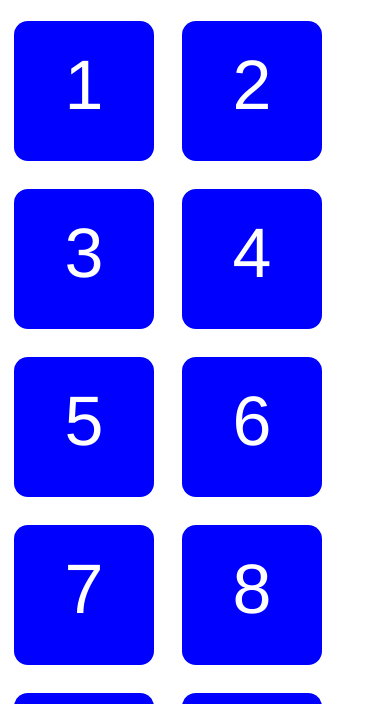
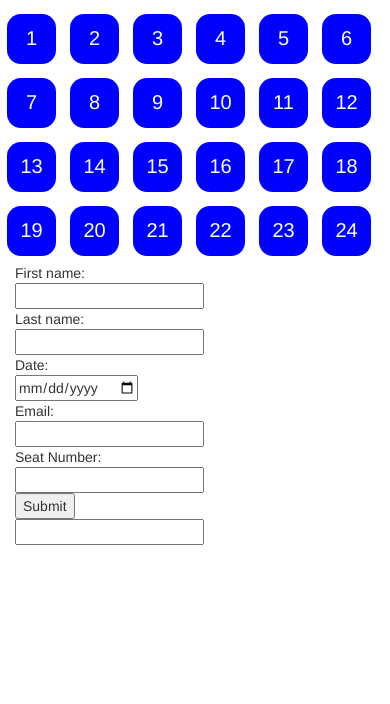
Before and after one commit to DeadHedge/lab10, a website: page index.html in a window 390 px wide. Shown: the part 63-767 px from the top of the page. Drawn offline with nearby package versions, Linux system fonts and the light colour scheme.

Commit message:
mediaqueries

```diff
--- a/css/custom.css
+++ b/css/custom.css
@@ -14,3 +14,13 @@ p {
 	text-align: center;
 	color: white;
 }
+
+@media(max-width:1180px) {
+	.col-md-2 {
+		height:10%;
+		width:10%;
+	}
+	p {
+		font-size:2em;
+	}
+}
--- /dev/null
+++ b/css/media.css
@@ -0,0 +1,41 @@
+@media(max-width:980px) {
+	.col-md-2 {
+		height:90px;
+		width:90px;
+		display:inline-block;
+	}
+	p {
+		font-size:2em;
+	}
+@media(max-width:730px) {
+	.col-md-2 {
+		height:70px;
+		width:70px;
+		display:inline-block;
+	}
+	p {
+		font-size:2em;
+	}
+@media(max-width:620px) {
+	.col-md-2 {
+		height:60px;
+		width:60px;
+		display:inline-block;
+		padding:10px;
+		margin:7px;
+	}
+	p {
+		font-size:20px;
+	}
+@media(max-width:464px) {
+	.col-md-2 {
+		height:50px;
+		width:49px;
+		display:inline-block;
+		padding:10px;
+		margin:7px;
+	}
+	p {
+		font-size:20px;
+	}
+}
--- a/index.html
+++ b/index.html
@@ -4,6 +4,7 @@
     <meta charset="utf-8">
     <meta http-equiv="X-UA-Compatible" content="IE=edge">
     <meta name="viewport" content="width=device-width, initial-scale=1">
+
     <!-- The above 3 meta tags *must* come first in the head; any other head content must come *after* these tags -->
     <title>Bootstrap 101 Template</title>
     <!-- Bootstrap -->
@@ -22,6 +23,7 @@
 
 
     <link type="text/css" rel="stylesheet" href="css/custom.css"/>
+    <link type="text/css" rel="stylesheet" href="css/media.css"/>
   </head>
   <body>
   <div class="container">
```
Also changed, not shown: 1 other file.
